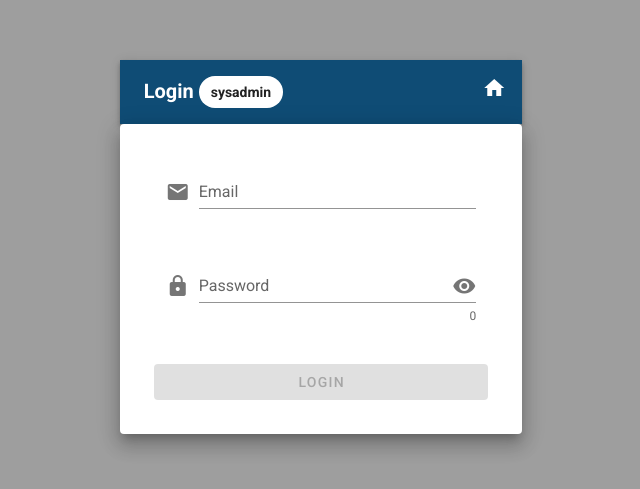
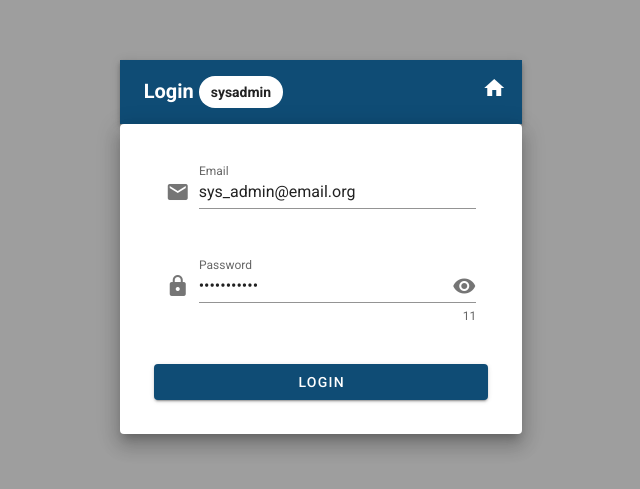
Before and after one commit to trikarai/taskforce-vue, a Vue app: page /sysadmin in a window 1280 px wide. Shown: the part 153-642 px from the top of the page, without its empty margins (319-959 px from the left). Built offline with nearby package versions, Linux system fonts and the light colour scheme.

Commit message:
[Feature] SysAdmin can login

```diff
--- a/src/views/login/SysAdminLogin.vue
+++ b/src/views/login/SysAdminLogin.vue
@@ -88,8 +88,8 @@ export default {
       alert: false,
       e1: true,
       params: {
-        email: "",
-        password: ""
+        email: "sys_admin@email.org",
+        password: "password123"
       },
       activate: false
     };
@@ -119,8 +119,8 @@ export default {
 
           this.$router.replace("/sysadmin/main");
         })
-        .catch(res => {
-          bus.$emit("callNotif", "error", res);
+        .catch(error => {
+          bus.$emit("callNotif", "error", error);
         })
         .finally(() => {
           this.loader = false;
```
